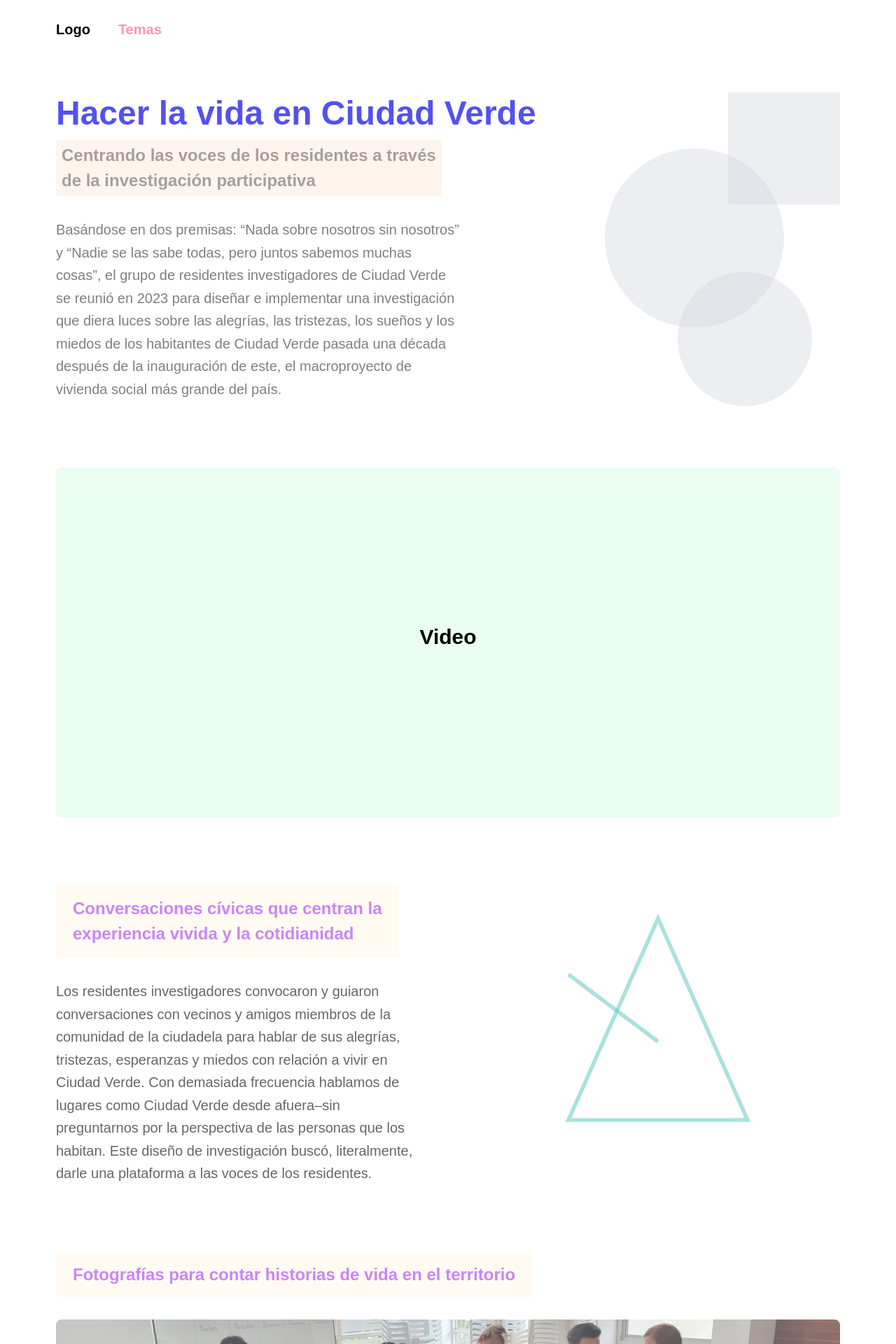
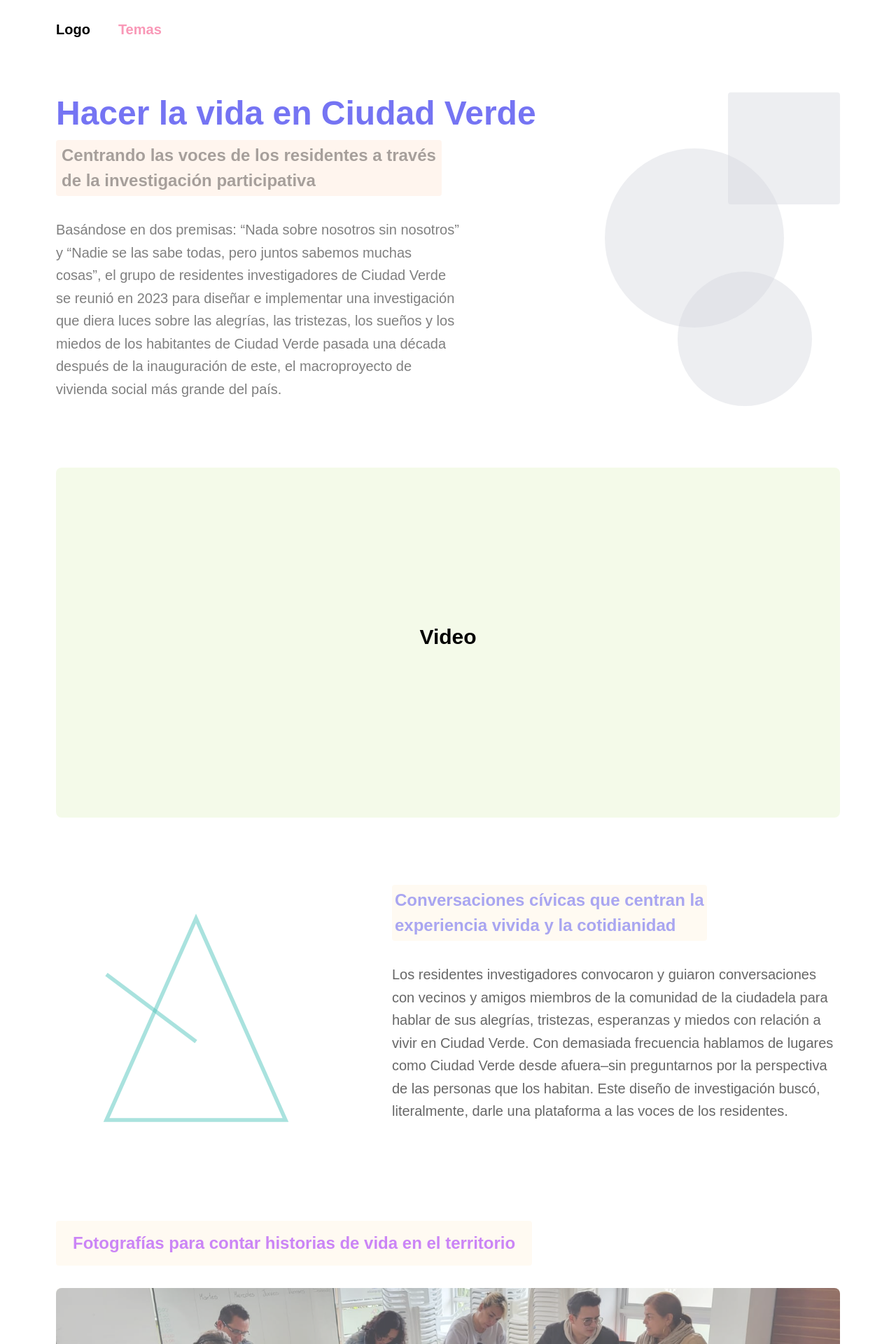
Before and after one commit to perezjair94/research-project-landing, a Next.js app: page / in a window 1280 px wide. Shown: the top 1920 px of the page at 70% size. Built offline with nearby package versions, Linux system fonts and the light colour scheme.

Commit message:
update after video section

```diff
--- a/app/page.tsx
+++ b/app/page.tsx
@@ -14,7 +14,7 @@ export default function Home() {
       {/* Hero Section */}
       <section className="px-10 py-12">
         <div className="relative">
-          <h1 className="text-5xl font-extrabold text-cv-purple leading-tight">
+          <h1 className="text-5xl font-extrabold text-cv-purple/80 leading-tight">
             Hacer la vida en Ciudad Verde
           </h1>
 
@@ -46,7 +46,7 @@ export default function Home() {
 
       {/* Large Video Section */}
       <section className="px-10 py-12">
-        <div className="relative w-full h-[500px] bg-green-200/30 rounded-lg flex items-center justify-center">
+        <div className="relative w-full h-[500px] bg-cv-green/30 rounded-lg flex items-center justify-center">
           <div className="text-center">
             <div className="text-3xl font-bold text-black mb-4">Video</div>
           </div>
@@ -55,10 +55,10 @@ export default function Home() {
 
       {/* Content Sections */}
       <section className="px-10 py-12">
-        <div className="grid grid-cols-2 gap-20 items-start">
-          <div className="space-y-8">
-            <div className="bg-orange-100/30 inline-block px-6 py-4 rounded">
-              <h3 className="text-2xl font-bold text-purple-600/50 leading-normal">
+        <div className="grid grid-cols-5 gap-20 items-start">
+          <div className="space-y-8 col-span-3 order-2">
+            <div className="bg-orange-100/30 inline-block p-1 rounded">
+              <h3 className="text-2xl font-bold text-cv-purple/50 leading-normal">
                 Conversaciones cívicas que centran la
                 <br />
                 experiencia vivida y la cotidianidad
@@ -77,7 +77,7 @@ export default function Home() {
             </p>
           </div>
 
-          <div className="w-full">
+          <div className="order-1 col-span-2">
             <div className="w-96 h-96 mx-auto relative">
               <svg viewBox="0 0 346 346" className="w-full h-full">
                 <path
```
